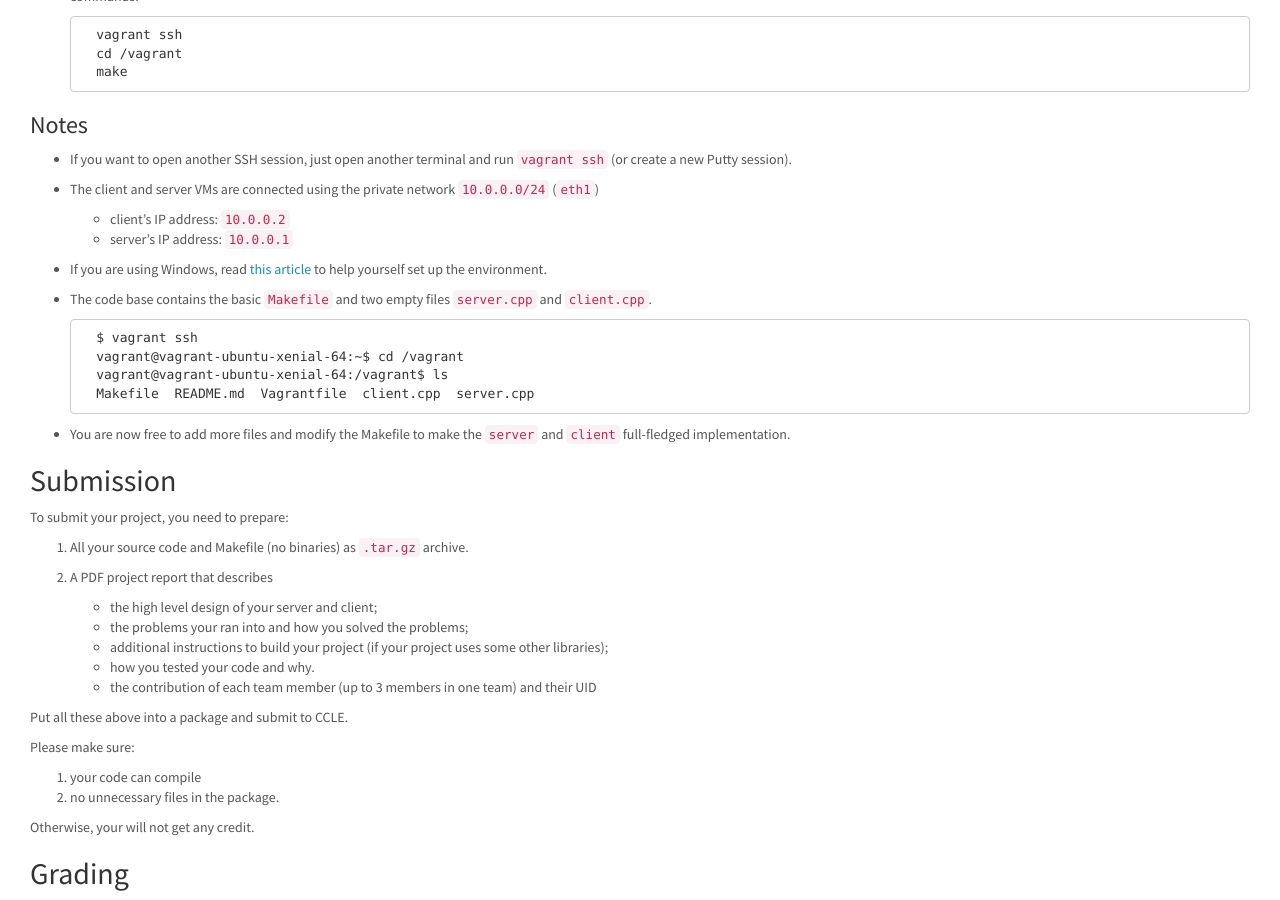
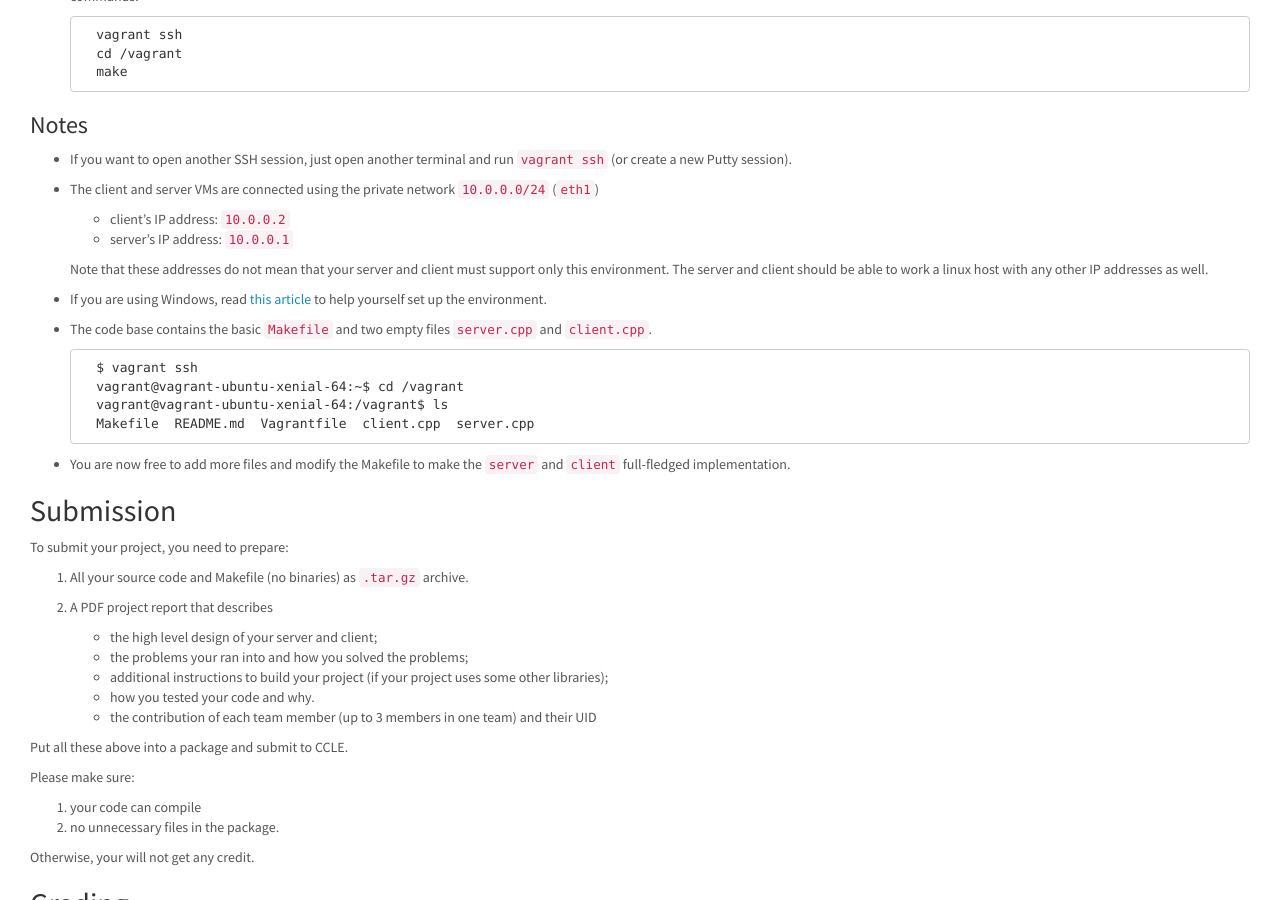
Before and after one commit to cawka/cs118-spring2016, a Jekyll site: the page built from project-2.md, in a window 1280 px wide and 900 px high, scrolled down 5254 px. Built offline with Jekyll 4.4.1, drawn with Linux system fonts in a browser that asks for light colours.

Commit message:
Add a small clarification

```diff
--- a/project-2.md
+++ b/project-2.md
@@ -280,6 +280,8 @@ You can easily create an image in your favourite virtualization engine (VirtualB
   - client's IP address: `10.0.0.2`
   - server's IP address: `10.0.0.1`
 
+  Note that these addresses do not mean that your server and client must support only this environment.  The server and client should be able to work a linux host with any other IP addresses as well.
+
 * If you are using Windows, read [this article](http://www.sitepoint.com/getting-started-vagrant-windows/) to help yourself set up the environment.
 
 * The code base contains the basic `Makefile` and two empty files `server.cpp` and `client.cpp`.
```
